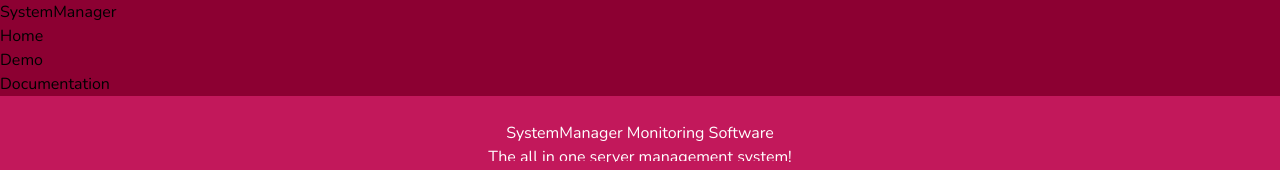
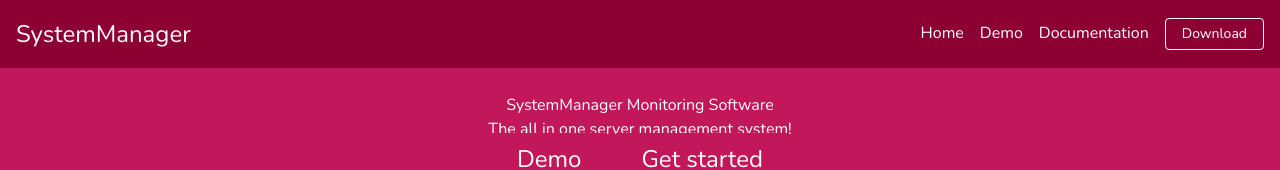
Before and after one commit to systemmanager-io/Showcase, a React (Create React App) app: page / in a window 1280 px wide. Shown: the top 170 px of the page. Built offline with nearby package versions, Linux system fonts and the light colour scheme.

Commit message:
Almost converted navbar to tailwind

```diff
--- a/src/components/Navbar.js
+++ b/src/components/Navbar.js
@@ -1,10 +1,4 @@
 import * as React from 'react'
-import {
-    Collapse,
-    Nav, Navbar,
-    NavbarToggler,
-    NavItem,
-} from "reactstrap";
 import {Link} from "react-router-dom";
 
 export default class SystemManagerShowcaseNavbar extends React.Component {
@@ -20,48 +14,35 @@ export default class SystemManagerShowcaseNavbar extends React.Component {
 
     render() {
         return (
-            <Navbar stick="true" className="navbar-color" color="#c2185b" dark expand="md">
-                <div className="container">
-                    <Link title="SystemManager" to="/" className="navbar-brand-hover navbar-brand">SystemManager</Link>
-                    <NavbarToggler onClick={this.toggleNavbar.bind(this)}/>
-                    <Collapse isOpen={!this.state.collapsed} navbar>
-                        <Nav className="ml-auto" navbar>
-                            <NavItem>
-                                <Link title="Home page" className="nav-link" to="/">Home</Link>
-                            </NavItem>
-                            <NavItem>
-                                <Link title="Demo page" className="nav-link" to="/demo">Demo</Link>
-                            </NavItem>
-                            {/*<NavItem>*/}
-                            {/*    <Link title="Pricing page" className="nav-link" to="/pricing">Pricing</Link>*/}
-                            {/*</NavItem>*/}
-                            <NavItem>
-                                <Link title="Documentation page" className="nav-link" to="/documentation">Documentation</Link>
-                            </NavItem>
-                            {/*<NavItem>*/}
-                            {/*    <NavLink href="https://github.com/reactstrap/reactstrap">GitHub</NavLink>*/}
-                            {/*</NavItem>*/}
-                            {/*<UncontrolledDropdown nav inNavbar>*/}
-                            {/*    <DropdownToggle aria-haspopup={true} nav caret>*/}
-                            {/*        Options*/}
-                            {/*    </DropdownToggle>*/}
-                            {/*    <DropdownMenu right>*/}
-                            {/*        <DropdownItem>*/}
-                            {/*            Option 1*/}
-                            {/*        </DropdownItem>*/}
-                            {/*        <DropdownItem>*/}
-                            {/*            Option 2*/}
-                            {/*        </DropdownItem>*/}
-                            {/*        <DropdownItem divider/>*/}
-                            {/*        <DropdownItem>*/}
-                            {/*            Reset*/}
-                            {/*        </DropdownItem>*/}
-                            {/*    </DropdownMenu>*/}
-                            {/*</UncontrolledDropdown>*/}
-                        </Nav>
-                    </Collapse>
+            <nav className="flex items-center justify-between flex-wrap navbar-color p-4">
+                <div className="flex items-center flex-shrink-0 text-white mr-6">
+                    <Link title="SystemManager" to="/"
+                          className="navbar-brand-hover text-2xl navbar-brand">SystemManager</Link>
                 </div>
-            </Navbar>
+                <div className="block lg:hidden">
+                    <button
+                        className="flex items-center px-3 py-2 border rounded text-teal-200 border-teal-400 hover:text-white hover:border-white">
+                        <svg className="fill-current h-3 w-3" viewBox="0 0 20 20"
+                             xmlns="http://www.w3.org/2000/svg"><title>Menu</title>
+                            <path d="M0 3h20v2H0V3zm0 6h20v2H0V9zm0 6h20v2H0v-2z"/>
+                        </svg>
+                    </button>
+                </div>
+                <div className="">
+                    <Link title="Home page"
+                          className="block mt-4 lg:inline-block lg:mt-0 text-white primary-light-text mr-4"
+                          to="/">Home</Link>
+                    <Link title="Demo page"
+                          className="block mt-4 lg:inline-block lg:mt-0 text-white primary-light-text mr-4"
+                          to="/demo">Demo</Link>
+                    <Link title="Documentation page"
+                          className="block mt-4 lg:inline-block lg:mt-0 text-white primary-light-text mr-4"
+                          to="/documentation">Documentation</Link>
+                    <Link title="Documentation page"
+                          className="inline-block text-sm px-4 py-2 leading-none border rounded text-white border-white hover:border-transparent primary-light-text hover:bg-white mt-4 lg:mt-0"
+                          to="/download">Download</Link>
+                </div>
+            </nav>
         )
     }
 
--- a/src/sass/app.scss
+++ /dev/null
@@ -1,8 +0,0 @@
-// Fonts
-@import url('https://fonts.googleapis.com/css?family=Nunito');
-
-// Variables
-@import 'variables';
-
-// Bootstrap
-@import '~bootstrap/scss/bootstrap';
--- a/src/sass/showcase.scss
+++ b/src/sass/showcase.scss
@@ -8,6 +8,10 @@ body {
     background: $primary;
     color: white;
     width: 100%;
+}
+
+.primary-light-text:hover {
+    color:$primary-light;
 }
 
 .showcase-padding {
```
